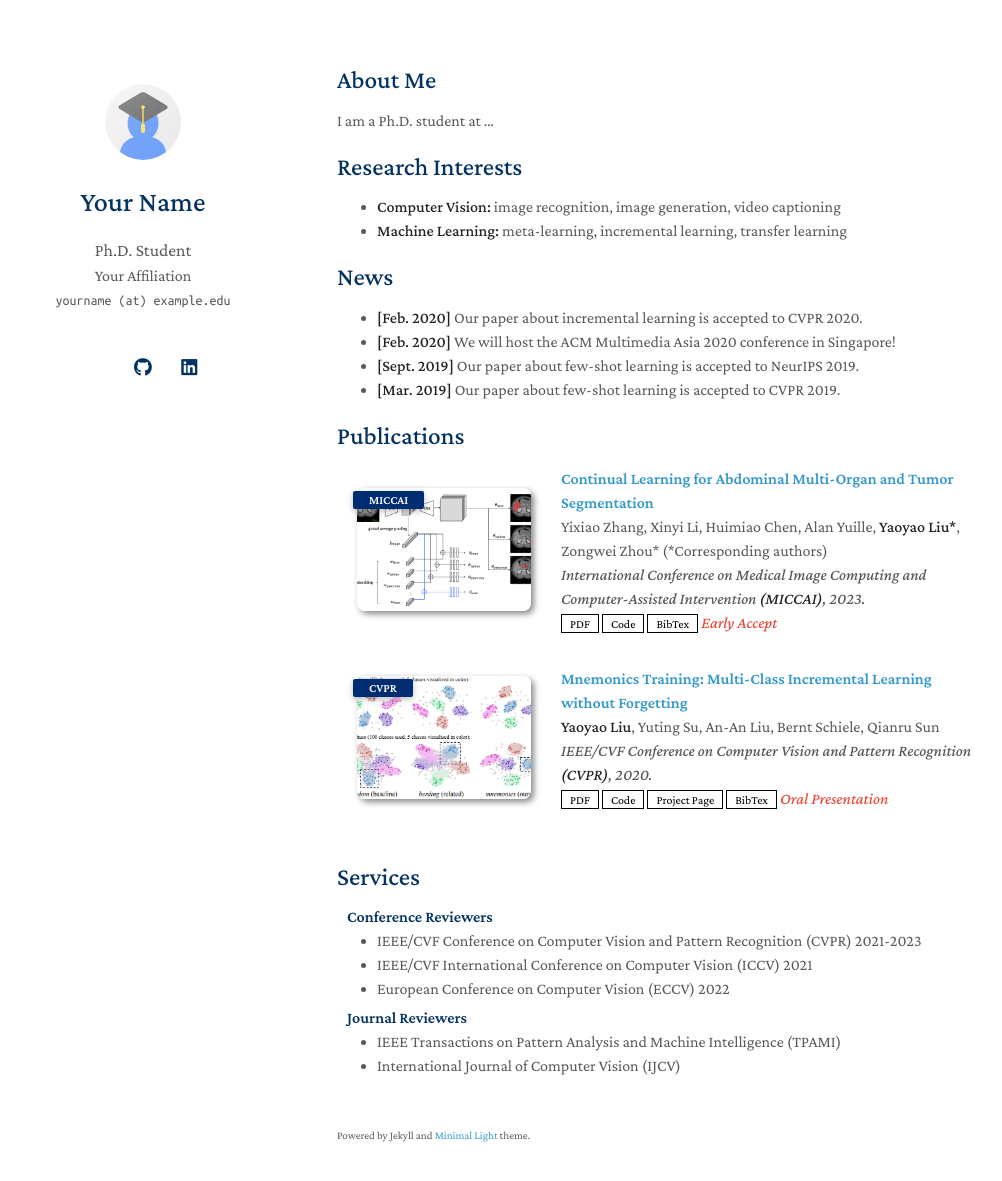
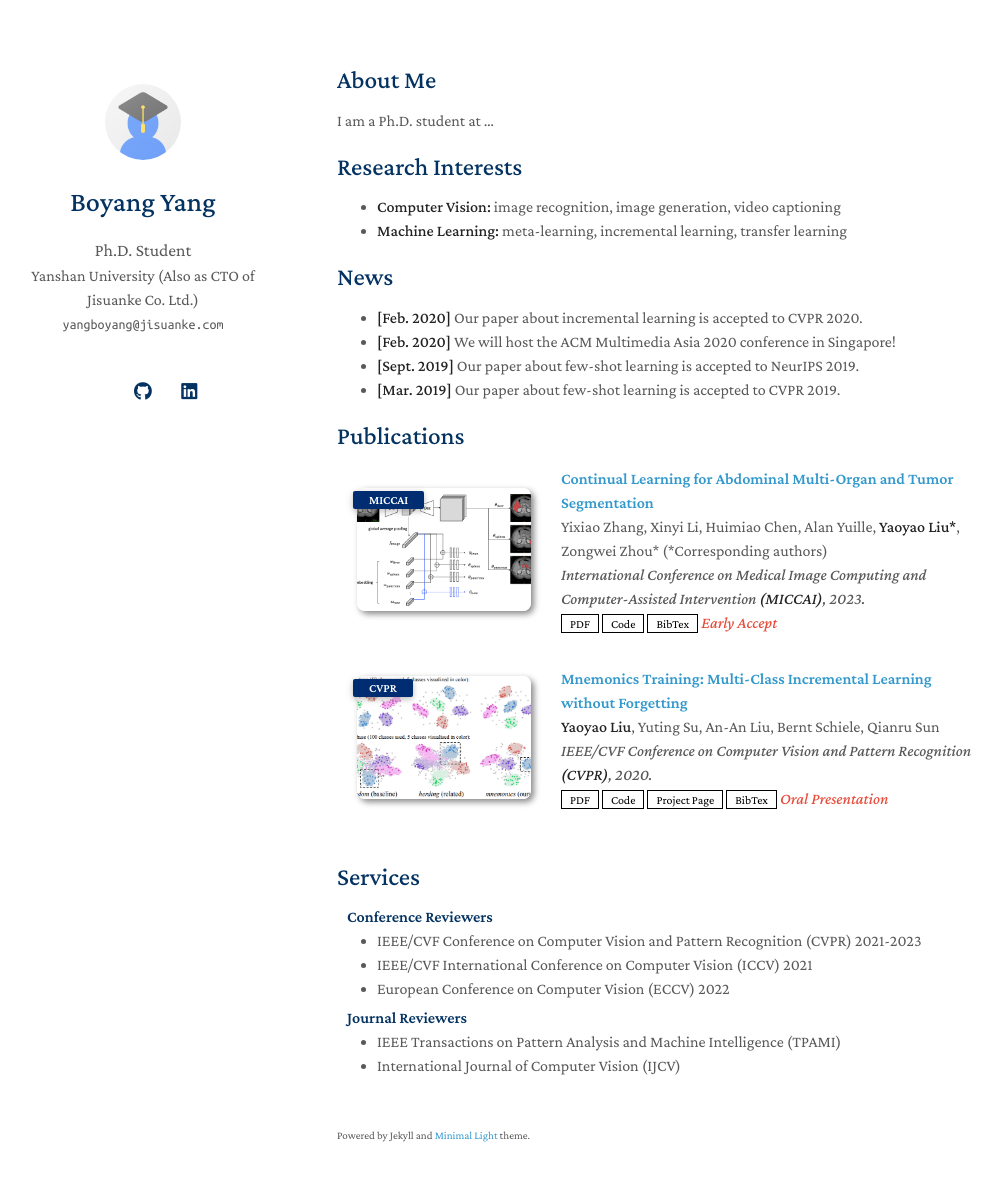
Before and after one commit to buaabarty/buaabarty.github.io, a Jekyll site: the page built from index.md, in a window 1280 px wide and 1216 px high. Shown: the top 1181 px of the window, without its empty margins (133-1135 px from the left). Built offline with Jekyll 4.4.1, drawn with Linux system fonts in a browser that asks for light colours; a style sheet for code colours, icons or effects is not loaded; our own code applies the rules of GitHub Pages for plain Markdown files.

Commit message:
Update _config.yml

```diff
--- a/_config.yml
+++ b/_config.yml
@@ -1,22 +1,22 @@
 # Basic Information
-title: Your Name
+title: Boyang Yang
 position: Ph.D. Student
-affiliation: Your Affiliation
-email: yourname (at) example.edu
+affiliation: Yanshan University (Also as CTO of Jisuanke Co. Ltd.)
+email: yangboyang@jisuanke.com
 
 # Search Engine Optimization (SEO)
 # The following information is used to improve the website traffic from search engines, e.g., Google.
-keywords: minimal light
-description: The Minimal Light is a simple and elegant jekyll theme for academic personal homepage.
-canonical: https://minimal-light-theme.yliu.me/
+keywords: Boyang Yang, Researcher, Homepage
+description: This is the researcher homepage of Boyang Yang.
+canonical: https://buaabarty.github.io/
 
 # Links
 # If you don't need one of them, you may delete the corresponding line.
-google_scholar: https://scholar.google.com/
+google_scholar: https://scholar.google.com/citations?user=FpRGRi4AAAAJ
 cv_link: assets/files/curriculum_vitae.pdf
-github_link: https://github.com/
-linkedin: https://www.linkedin.com/
-twitter: https://twitter.com/
+github_link: https://github.com/buaabarty
+linkedin: https://www.linkedin.com/in/buaabarty
+twitter: https://twitter.com/buaabarty
 
 # Images (e.g., your profile picture and your website's favicon)
 # "favicon" and "favicon_dark" are used for the light and dark modes, respectively.
```
